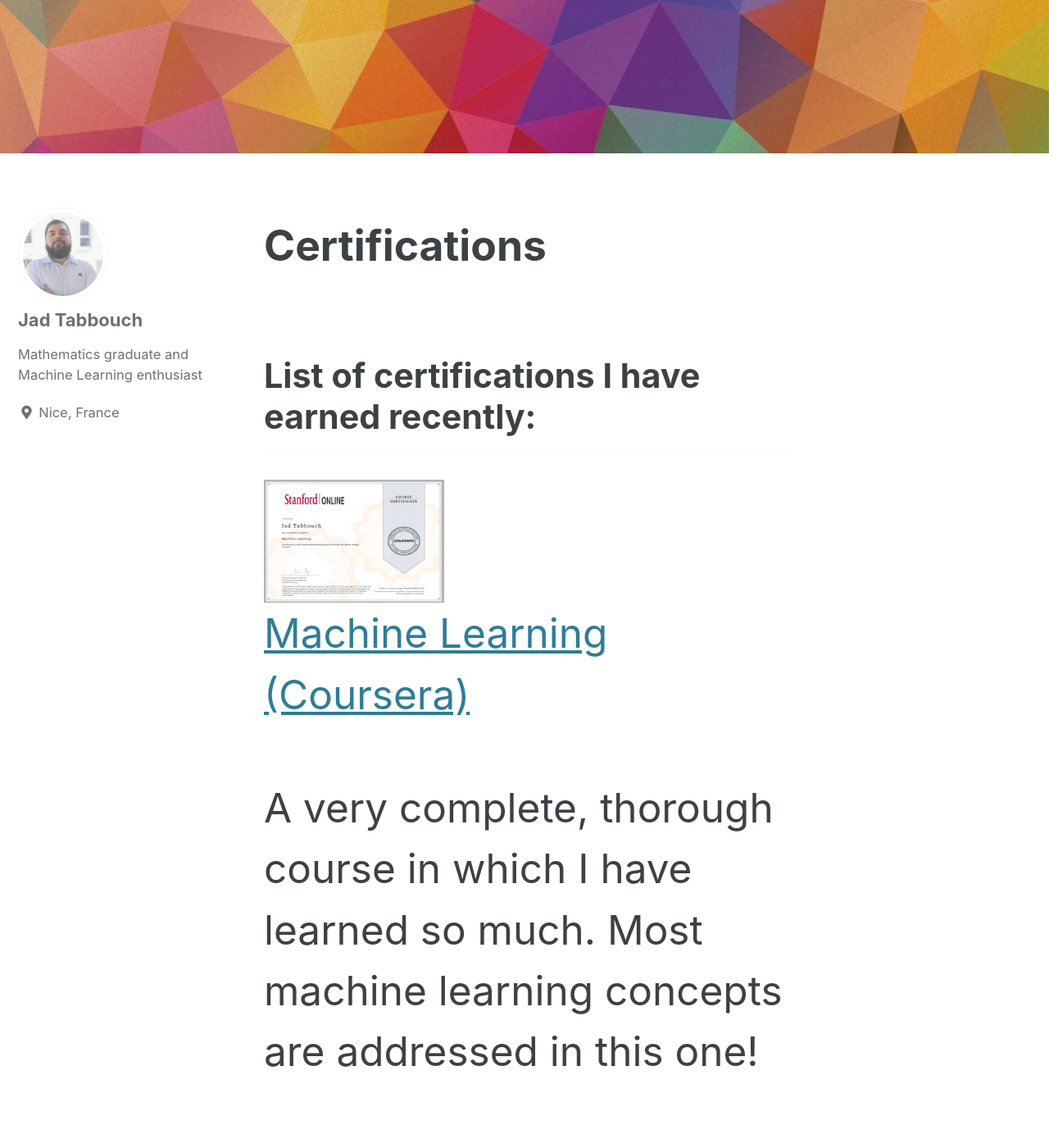
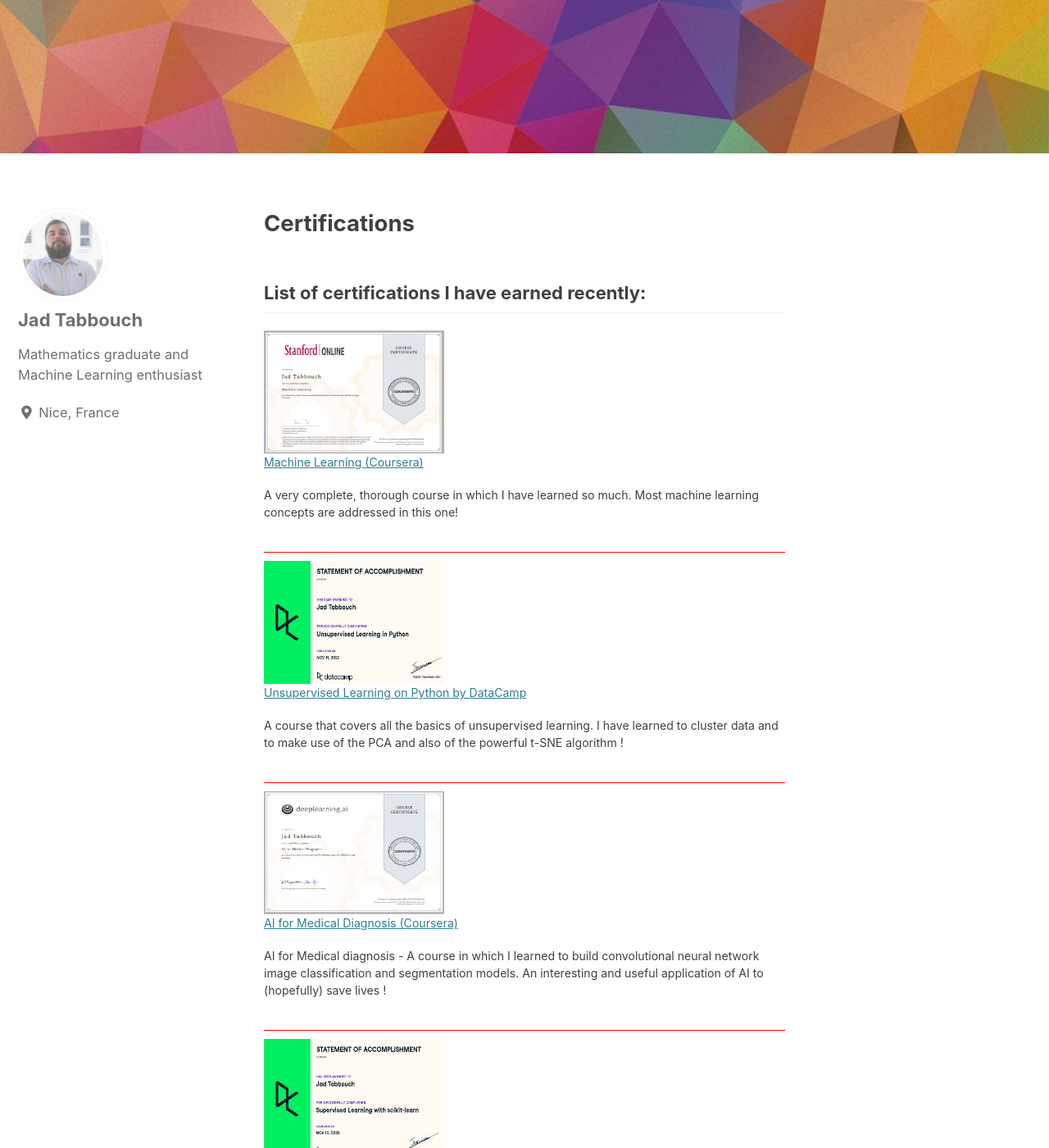
Before and after one commit to jad-tab/jad-tab.github.io, a Jekyll site: the page built from _pages/certifications.md, in a window 1280 px wide and 1400 px high, scrolled down 316 px. Shown: the whole window at 82% size. Built offline with Jekyll 4.4.1, drawn with Linux system fonts in a browser that asks for light colours; cached includes are drawn as plain includes.

Commit message:
Update certifications.css

```diff
--- a/assets/css/certifications.css
+++ b/assets/css/certifications.css
@@ -6,7 +6,7 @@
   padding-top: 10px;
   padding-bottom: 20px;
   overflow: hidden;
-  font-size: 1.5em;
+  font-size: 80%;
   border-bottom: 1px solid red;
 
 }
```
